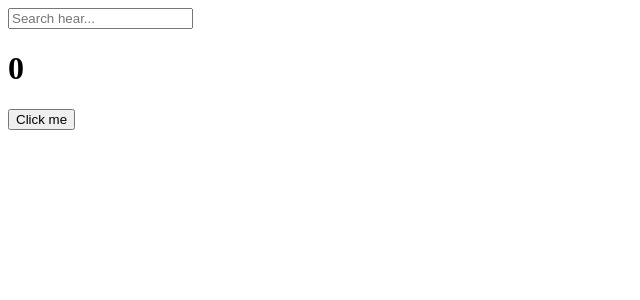
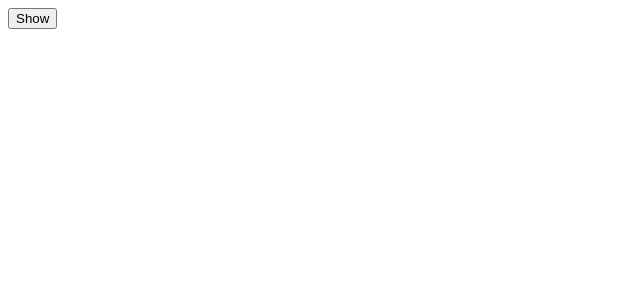
Before and after one commit to brightjy/react-for-bbarkji1, a React (Create React App) app: page / in a window 1280 px wide. Shown: the top 300 px of the page, without its empty margins (0-640 px from the left). Built offline with nearby package versions, Linux system fonts and the light colour scheme.

Commit message:
useEffect & clean up fuction 의 원리

```diff
--- a/src/App.js
+++ b/src/App.js
@@ -1,21 +1,24 @@
 import { useState, useEffect } from "react";
 
+function Hello() {
+  const cleanupFn = () => {
+    console.log("destroyed :(");
+  }
+  const effectFn = () => {
+    console.log("created :)");
+    return cleanupFn; // useEffect function 의 return 값으로 보내는 function은 clean up 시 실행된다.
+  }
+  useEffect(effectFn, []);
+  return <h1>Hello</h1>
+}
+
 function App() {
-  const [counter, setValue] = useState(0);
-  const [keyword, setKeyword] = useState("");
-  const onClick = () => setValue((prev) => prev +1);
-  const onChange = (event) => setKeyword(event.target.value);
-  useEffect(() => {
-    console.log("Clicked");
-  }, [counter])
-  useEffect(() => {
-    console.log("SEARCH FOR", keyword);
-  }, [keyword]);
+  const [showing, setShowing] = useState(false);
+  const onClick = () => setShowing((prev) => !prev);
   return (
     <div>
-      <input value={keyword} onChange={onChange} type="text" placeholder="Search hear..."></input>
-      <h1>{ counter }</h1>
-      <button onClick={ onClick }>Click me</button>
+      { showing ? <Hello /> : null}
+      <button onClick={onClick}>{showing ? "Hide" : "Show"}</button>
     </div>
   );
 }
```
